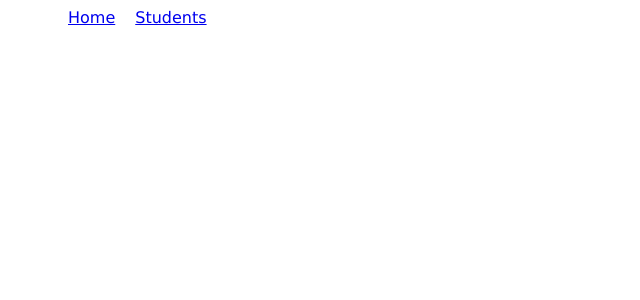
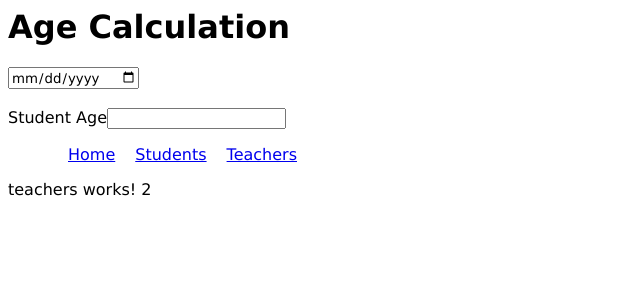
Before and after one commit to jusjassar/StackBlitz, an Angular app: page /teachers in a window 1280 px wide. Before the commit this address led to /. Shown: the top 300 px of the page, without its empty margins (0-640 px from the left). Built offline with nearby package versions, Linux system fonts and the light colour scheme.

Commit message:
3 files modified, 6 added

```diff
--- /dev/null
+++ b/src/app/age/age.component.html
@@ -0,0 +1,5 @@
+<h1>Age Calculation</h1>
+<input type="date" #ageIn (blur)="calculateAge()"><br><br>
+<label for="">Student Age</label>
+<input type="text" #ageOut>
+<!-- <button (click)="ageCalc(ageIn,ageOut)">Calculate</button> -->
--- /dev/null
+++ b/src/app/age/age.component.ts
@@ -0,0 +1,26 @@
+import { Component, ElementRef, OnInit,ViewChild } from '@angular/core';
+
+@Component({
+  selector: 'app-age',
+  templateUrl: './age.component.html',
+  styleUrls: ['./age.component.css']
+})
+export class AgeComponent implements OnInit {
+
+  constructor() { }
+
+  ngOnInit() {
+  }
+  @ViewChild('ageIn') dobIn:ElementRef
+  @ViewChild('ageOut') ageOutPut:ElementRef
+  currentYear:number;
+  studentBirthYear:number;
+  calculateAge(){
+    this.currentYear = new Date().getFullYear();
+
+    this.studentBirthYear = new Date(this.dobIn.nativeElement.value).getFullYear();
+    this.ageOutPut.nativeElement.value = this.currentYear - this.studentBirthYear
+
+
+  }
+}
--- a/src/app/app.component.html
+++ b/src/app/app.component.html
@@ -1,7 +1,11 @@
+<div>
+<app-age></app-age>
+</div>
 <div>
   <ul>
     <li><a routerLink='home'>Home</a></li>
     <li><a routerLink='students'>Students</a></li>
+    <li><a routerLink='teachers'>Teachers</a></li>
   </ul>
 </div>
 <div>
--- a/src/app/students/students.component.html
+++ b/src/app/students/students.component.html
@@ -1,4 +1,4 @@
 <div>
-  <h1>Students Component</h1>
-  <!-- <button (click)="addStudents()">Add Students</button> -->
+  <h1>Students Component 2</h1>
+  <button (click)="addStudents()">Add Students</button>
 </div>
--- /dev/null
+++ b/src/app/teachers/teachers.component.html
@@ -0,0 +1,3 @@
+<p>
+teachers works! 2
+</p>
--- /dev/null
+++ b/src/app/teachers/teachers.component.ts
@@ -0,0 +1,15 @@
+import { Component, OnInit } from '@angular/core';
+
+@Component({
+  selector: 'app-teachers',
+  templateUrl: './teachers.component.html',
+  styleUrls: ['./teachers.component.css']
+})
+export class TeachersComponent implements OnInit {
+
+  constructor() { }
+
+  ngOnInit() {
+  }
+
+}
```
Also changed, not shown: src/app/app.module.ts (+7 -2 lines), src/app/age/age.component.css (added), src/app/teachers/teachers.component.css (added).
